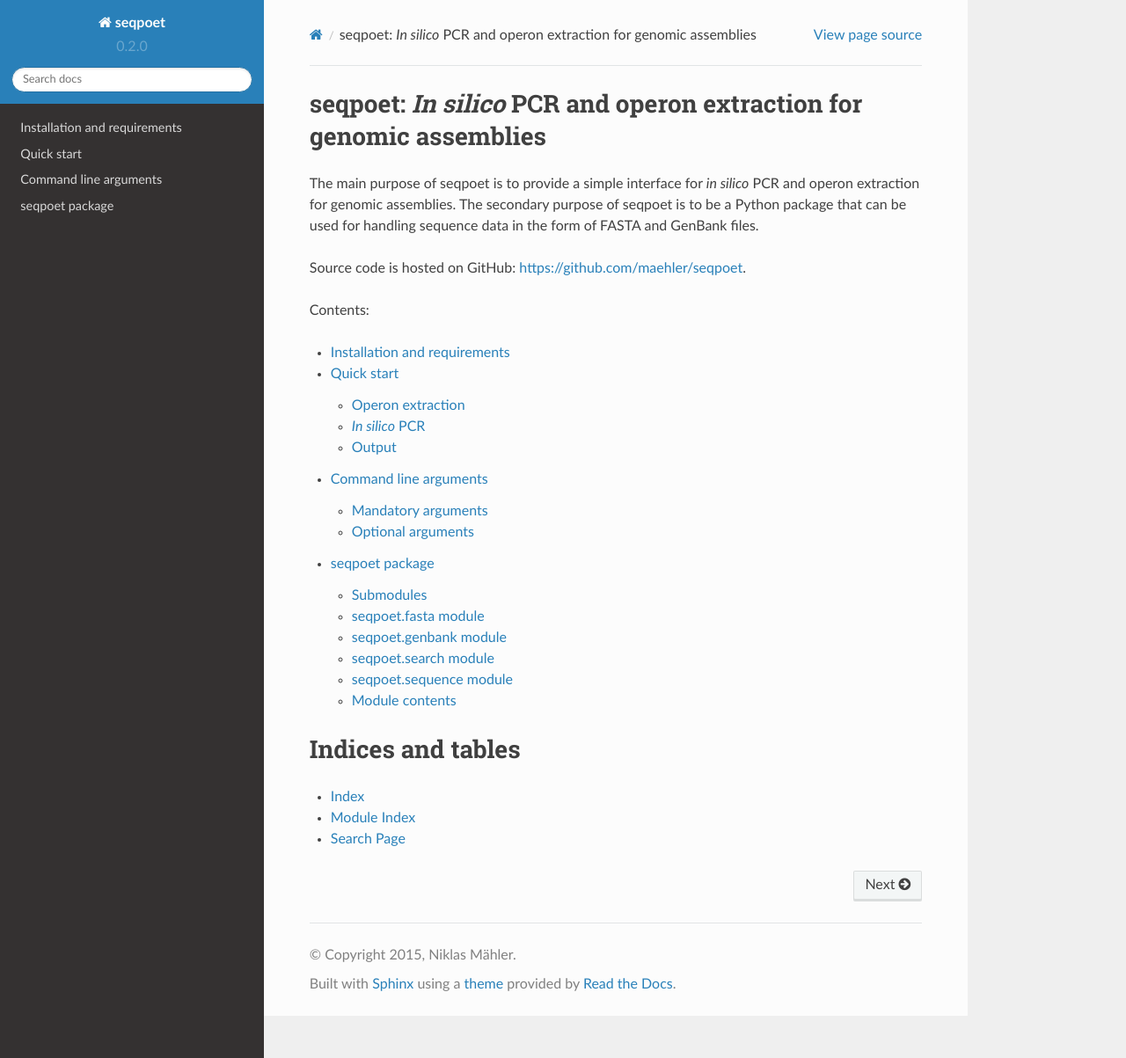
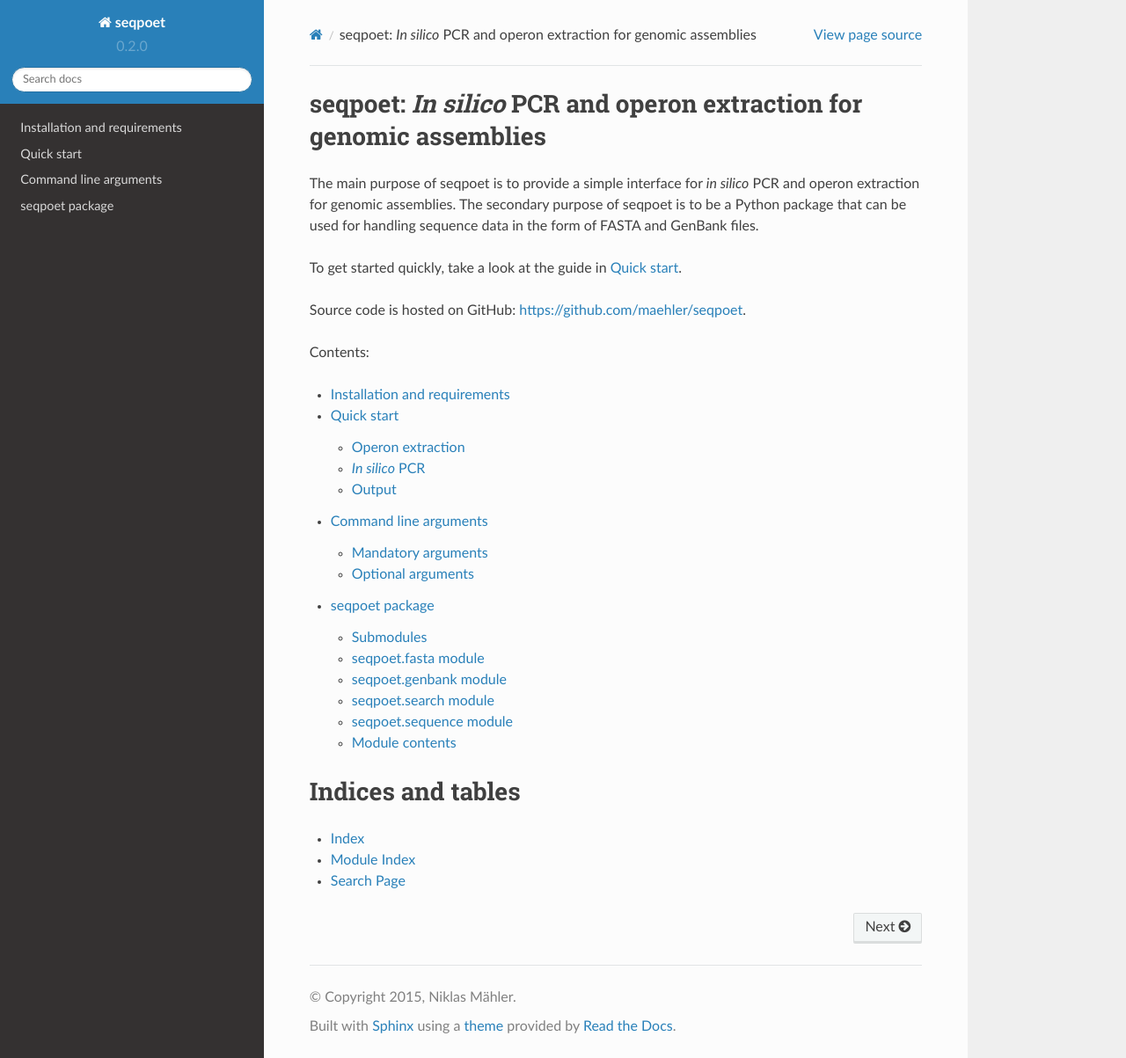
Before and after one commit to maehler/seqpoet, a Sphinx documentation site: the page built from docs/index.rst, in a window 1280 px wide and 1203 px high. Shown: the whole window at 88% size. Built offline with Sphinx 7.4.7 and the Read the Docs theme 2.0.0, drawn with Linux system fonts in a browser that asks for light colours; the version number is read from the project's files by our own code.

Commit message:
Add link to quickstart, close #8

```diff
--- a/docs/index.rst
+++ b/docs/index.rst
@@ -10,6 +10,8 @@ The main purpose of seqpoet is to provide a simple interface for `in silico`
 PCR and operon extraction for genomic assemblies. The secondary purpose of
 seqpoet is to be a Python package that can be used for handling sequence
 data in the form of FASTA and GenBank files.
+
+To get started quickly, take a look at the guide in `Quick start <quickstart.html>`_.
 
 Source code is hosted on GitHub: https://github.com/maehler/seqpoet.
 
```
